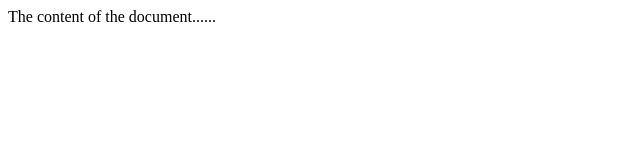
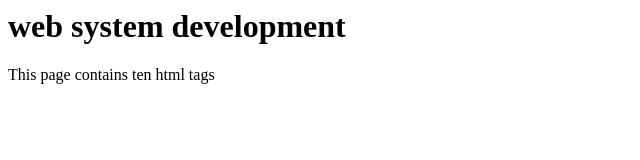
Before and after one commit to harienms/homework2, a plain HTML site: page index.html in a window 1280 px wide. Shown: the whole page, without its empty margins (0-640 px from the left). Drawn offline with Linux system fonts and the light colour scheme.

Commit message:
second commit

```diff
--- a/index.html
+++ b/index.html
@@ -1,11 +1,12 @@
 <html>
 
 <head>
-  <title>This  is second assignement</title>
+  <title> second assignement</title>
   </head>
 
   <body>
-  The content of the document......
+  <h1>web system development</h1>
+  <p>This page contains ten html tags
   </body>
 
   </html>
```
